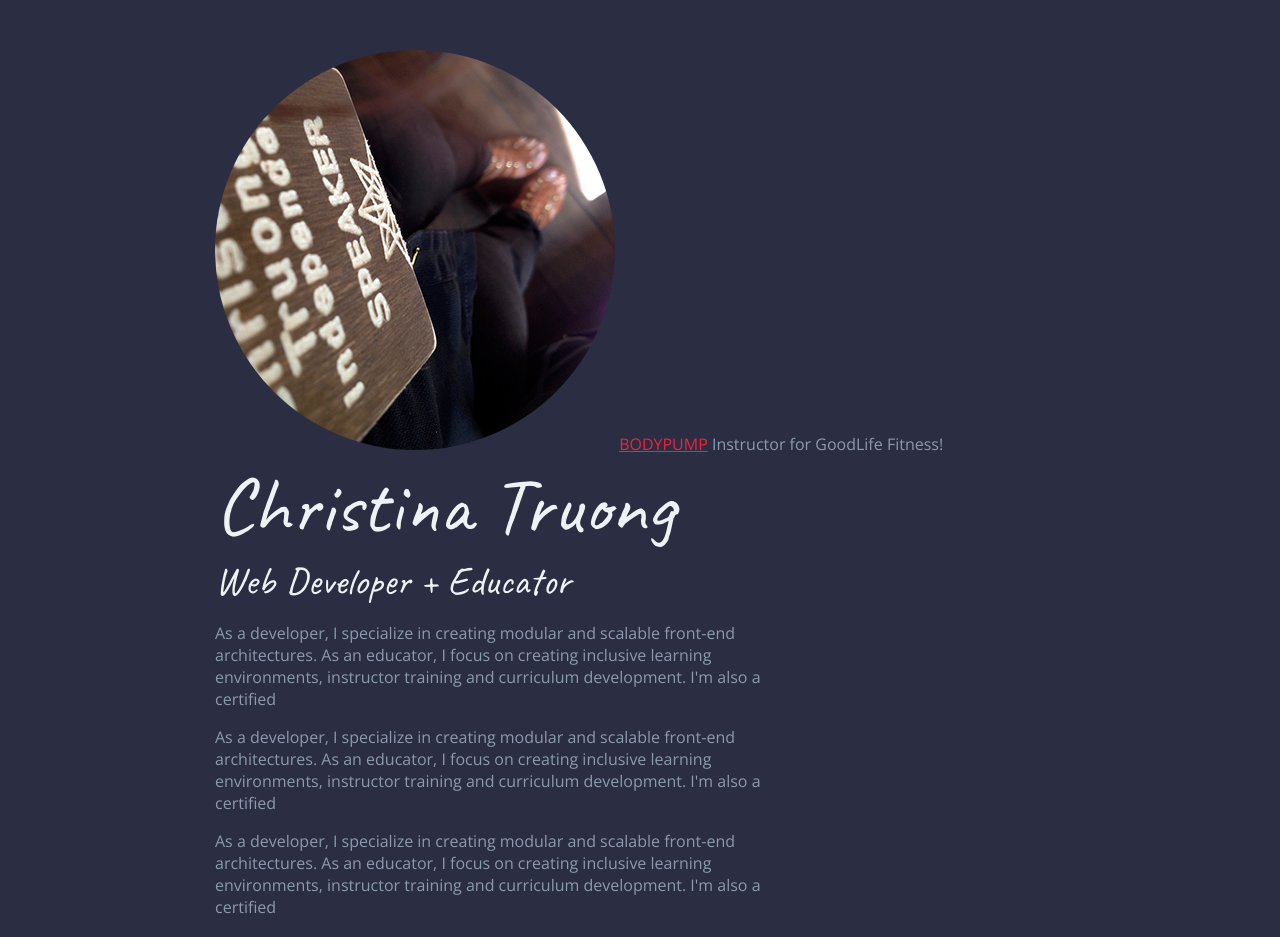
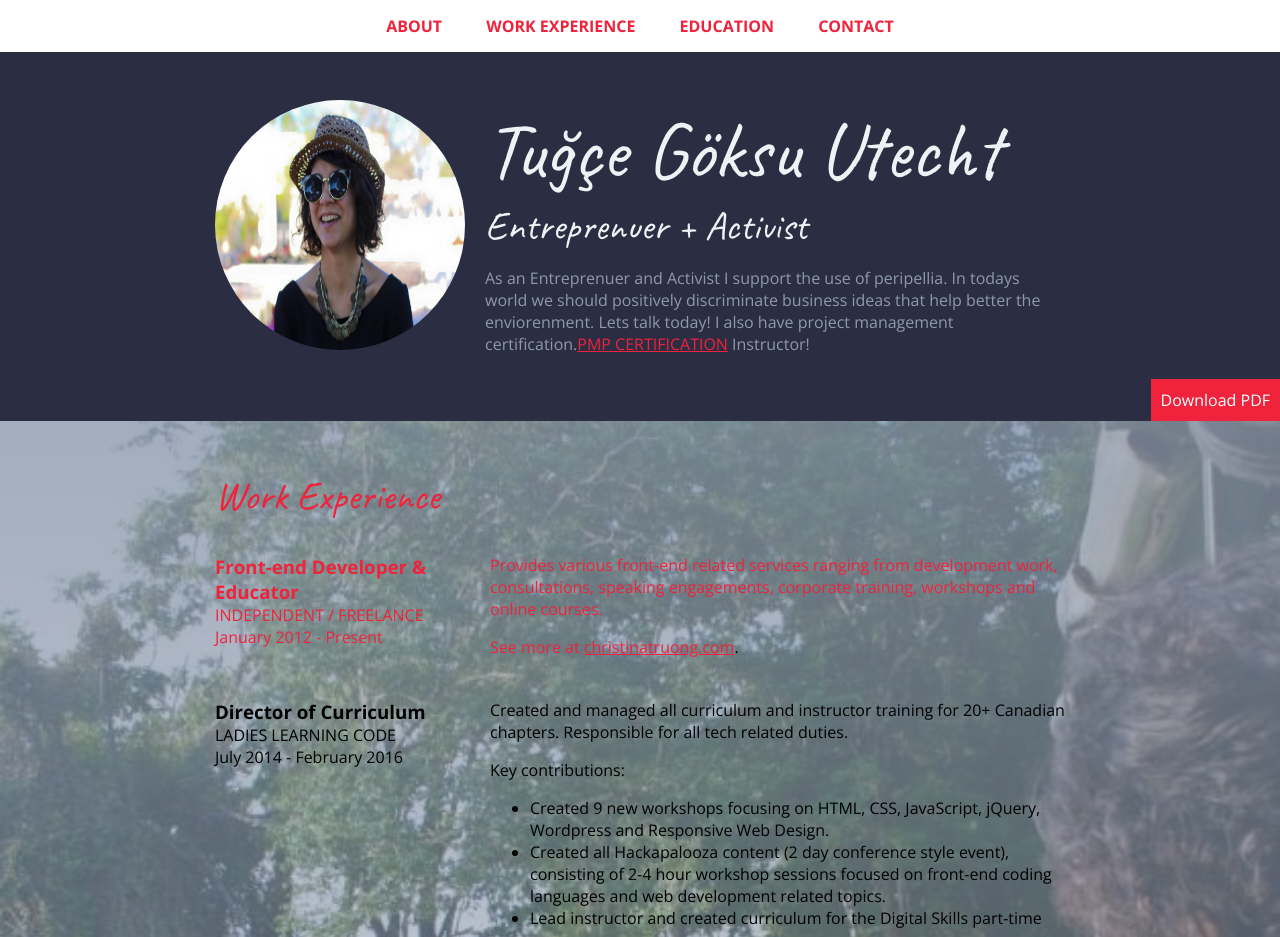
Before and after one commit to tgutecht/LyndaResumeCSS, a plain HTML site: page index.html in a window 1280 px wide. Shown: the top 937 px of the page. Drawn offline with nearby package versions, Linux system fonts and the light colour scheme.

Commit message:
Add files via upload
Resume in progress

```diff
--- /dev/null
+++ b/css/styles.css
@@ -0,0 +1,152 @@
+/* Color Palette
+#2B2D42 - dark blue
+#8D99AE - light blue
+#EDF2F4 - blue/white
+#EF233C - red
+*/
+
+/* Global styles
+-------------------------*/
+/* apply a natural box layout model to all elements, but allowing components to change */
+html {
+  box-sizing: border-box;
+}
+*, *:before, *:after {
+  box-sizing: inherit;
+}
+body {
+  font-family: 'Open Sans', sans-serif;
+  margin: 0;
+}
+h1, h2 {
+  font-family: 'Caveat', cursive;
+  font-weight: 400;
+}
+h1 {
+  font-size: 80px;
+}
+h2 {
+  font-size: 40px;
+  margin-top: 0;
+}
+h3 {
+  margin: 0;
+}
+a {
+  color: #EF233C;
+}
+a:hover {
+  text-decoration: none;
+}
+.content-wrap {
+  max-width: 950px;
+  margin: 0 auto;
+  padding: 50px;
+  overflow: hidden;
+}
+.col-narrow {
+  width: 30%;
+  float: left;
+}
+.col-wide {
+  width: 70%;
+  float: left;
+  padding-left: 20px;
+}
+.uppercase {
+  text-transform: uppercase;
+}
+.btn {
+  text-decoration: none;
+  background-color: #EF233C;
+  color: white;
+  padding: 10px;
+  display: inline-block;
+}
+
+
+/* Header and Footer
+-------------------------*/
+header {
+  padding-top: 50px;
+  position: relative;
+}
+header, footer {
+  background: #2B2D42;
+  color: #8D99AE;
+}
+/* header */
+header h1, header h2 {
+  color: #EDF2F4;
+  margin: 0;
+}
+.profile-img {
+  border-radius: 50%;
+  width: 250px;
+  height: 250px;
+}
+.bozuk {
+  position: absolute;
+  bottom: 0;
+  right: 0;
+}
+/* footer */
+footer {
+  text-align: center;
+}
+.contact-info a {
+  padding: 10px;
+  display: inline-block;
+}
+
+
+/* Navigation
+-------------------------*/
+nav {
+  text-align: center;
+  background: white;
+  position: fixed;
+  top:0 ;
+  width: 100%;
+}
+
+nav a {
+  display: inline-block;
+  padding: 15px 20px;
+  text-decoration: none;
+  text-transform: uppercase;
+  font-weight: 700;
+}
+
+
+/* Work Experience
+-------------------------*/
+.work {
+
+  background: linear-gradient(rgba(141, 153, 174, 0.8),
+                 rgba(141, 153, 174, 0.5)),
+                 url(../images/tugce-photo.jpg) no-repeat fixed;
+                 background-size: cover;
+}
+h3 ~ p {
+  margin: 0;
+}
+.job-description {
+  margin-bottom: 25px;
+}
+.job-description p:first-of-type {
+  margin-top: 0;
+}
+
+
+/* Education
+-------------------------*/
+.education {
+  background: linear-gradient(rgba(141, 153, 174, 0.8),
+                 rgba(141, 153, 174, 0.5)),
+                 url(../images/yeditepe.jpg) no-repeat fixed;
+                 background-size: cover;
+}
+p + h3 {
+  margin-top: 30px;
+}
--- a/index.html
+++ b/index.html
@@ -4,45 +4,54 @@
     <meta charset="UTF-8">
     <meta name="viewport" content="width=device-width, initial-scale=1.0">
     <title>Christina Truong | Resume</title>
-    <link href="https://fonts.googleapis.com/css?family=Caveat|Open+Sans" rel="stylesheet">
-    <link rel="stylesheet" href="styles.css">
+    <link href="https://fonts.googleapis.com/css?family=Caveat|Open+Sans:400,700" rel="stylesheet">
+    <link rel="stylesheet" href="css/styles.css">
 </head>
 <body>
     <!-- // Intro -->
-    <header>
+    <header >
+      <nav>
+          <a href="#about">About</a>
+          <a href="#work">Work Experience</a>
+          <a href="#education">Education</a>
+          <a href="#contact">Contact</a>
+      </nav>
       <div class="content-wrap">
-        <img class="profile-img" class="col-narrow" src="christina-truong.png" alt="Christina Truong">
+        <img class="profile-img col-narrow" src="images/profile.jpg" alt="Christina Truong">
         <div class="col-wide">
-        <h1>Christina Truong</h1>
-        <h2>Web Developer + Educator</h2>
-        <p>As a developer, I specialize in creating modular and scalable front-end architectures. As an educator, I focus on creating inclusive learning environments, instructor training and curriculum development. I'm also a certified
-          <p>As a developer, I specialize in creating modular and scalable front-end architectures. As an educator, I focus on creating inclusive learning environments, instructor training and curriculum development. I'm also a certified
-            <p>As a developer, I specialize in creating modular and scalable front-end architectures. As an educator, I focus on creating inclusive learning environments, instructor training and curriculum development. I'm also a certified
+          <h1>Tuğçe Göksu Utecht</h1>
+          <h2>Entreprenuer + Activist</h2>
+          <p>As an Entreprenuer and Activist I support the use of peripellia. In todays world we should positively discriminate business ideas that help better the enviorenment. Lets talk today! I also have project management certification.<a href="https://www.lesmills.com/workouts/fitness-classes/bodypump/" target="_blank">PMP CERTIFICATION</a> Instructor!</p>
         </div>
-          <a href="https://www.lesmills.com/workouts/fitness-classes/bodypump/" target="_blank">BODYPUMP</a> Instructor for GoodLife Fitness!</p>
       </div>
+      <a href="resume.pdf" class="btn bozuk" download>Download PDF<a/>
     </header>
-
     <main>
         <!-- // Work Experience -->
-        <section class="work">
+        <section id="work" class="work">
           <div class="content-wrap">
             <h2>Work Experience</h2>
 
             <!-- Job 1 Details -->
-            <h3>Independent Front-end Developer & Educator</h3>
-            <p>Independent / Freelance</p>
+            <div class="col-narrow">
+              <h3>Front-end Developer & Educator</h3>
+              <p class="uppercase">Independent / Freelance</p>
               <p>January 2012 - Present</p>
+            </div>
 
+            <div class="col-wide job-description">
               <p>Provides various front-end related services ranging from development work, consultations, speaking engagements, corporate training, workshops and online courses.</p>
               <p>See more at <a href="http://christinatruong.com" target="_blank">christinatruong.com</a>.</p>
+            </div>
 
             <!-- Job 2 Details -->
+            <div class="col-narrow">
               <h3>Director of Curriculum</h3>
-            <p>Ladies Learning Code</p>
+              <p class="uppercase">Ladies Learning Code</p>
               <p>July 2014 - February 2016</p>
-
-            <p>Created and managed all adult focused curriculum, instructor training and tech related strategies and duties.</p>
+            </div>
+            <div class="col-wide job-description">
+              <p>Created and managed all curriculum and instructor training for 20+ Canadian chapters. Responsible for all tech related duties.</p>
               <p>Key contributions:</p>
               <ul>
                   <li>Created 9 new workshops focusing on HTML, CSS, JavaScript, jQuery, Wordpress and Responsive Web Design.</li>
@@ -53,63 +62,68 @@
                   <li>Created interactive slide deck template for consistent national workshop branding.</li>
                   <li>Volunteer lead instructor from 2011-2014 for Toronto workshops and several chapter launches.</li>
               </ul>
+            </div>
 
             <!-- Job 3 Details -->
+            <div class="col-narrow">
               <h3>Lead Front-End Developer</h3>
-            <p>Field ID</p>
+              <p class="uppercase">Field ID</p>
               <p>March 2013 - February 2014</p>
+            </div>
 
+            <div class="col-wide job-description">
               <p>Lead the front-end development for in-house safety inspection software.</p>
               <p>Key contributions:</p>
               <ul>
-                <li>Responsible for recommendations, setting code standards for the front-end development.</li>
+                  <li>Responsible for setting code standards for the front-end development.</li>
                   <li>Created a fully customized front-end framework, including UI/UX.</li>
                   <li>Standardized the site architecture and design. The framework contains reusable components and extensible classes for customization and flexibility.</li>
               </ul>
 
               <p>See my complete work history on <a href="https://www.linkedin.com/in/christinatruong/" target="_blank">LinkedIn</a>.</p>
             </div>
+          </div>
         </section>
 
 
         <!-- // Education -->
-        <section class="education">
+        <section id="education" class="education">
           <div class="content-wrap">
             <h2>Education</h2>
 
             <!-- School 1 details. -->
-            <h3>Seneca College - Toronto, ON</h3>
-            <p>Webmaster Content Site Design Certificate, 2006</p>
-            <p>14 week full-time program.</p>
+            <h3>Yeditepe University - Istanbul, Turkey</h3>
+            <p>Bachelor of Law, 2012</p>
+            <p>Studied Abroad at Erasmus University - Rotterdam, Holland</p>
 
             <!-- School 2 details. -->
-            <h3>York University - Toronto, ON</h3>
-            <p>Bachelor of Arts, 2001-2005</p>
-            <p>Double Major in Communications & Psychology.</p>
+            <h3>University of Arkansas - Fayetteville, AR</h3>
+            <p>Master of Business Administration, 2015-2016</p>
+            <p>Focused on retail marketing and supply chain.</p>
 
             <!-- School 3 details. -->
-            <h3>San Jose State University - San Jose, CA</h3>
-            <p>General Studies, 2000</p>
-            <p>First year general studies.</p>
+            <h3>University of Arkansas Global Campus- Rogers, AR</h3>
+            <p>Front End Web Development, 2018</p>
+            <p>6 month certification program.</p>
           </div>
         </section>
     </main>
 
+
     <!-- // Footer & contact info -->
-    <footer>
+    <footer id="contact">
       <div class="content-wrap">
         <h2>Let's Keep in Touch!</h2>
 
         <!-- Social media links. Add or remove any networks. -->
         <div class="contact-info">
-            <a href="mailto:email@example.com">email@example.com</a>
-            <a href="http://christinatruong.com">christinatruong.com</a>
-            <a href="https://twitter.com/christinatruong">Twitter</a>
-            <a href="https://www.linkedin.com/in/christinatruong/">LinkedIn</a>
+            <a href="mailto:email@example.com">t.g.utecht@gmail.com</a>
+            <a href="http://christinatruong.com">tugcegoksuutecht.com</a>
+            <a href="https://www.linkedin.com/in/tugce-utecht-460449b1/">Linkedin</a>
             <a href="http://fb.me/christinacodes">Facebook</a>
         </div>
 
-        <p>Copyright 2017 by Christina Truong</p>
+        <p>Copyright 2017 by Tuğçe Göksu Utecht</p>
       </div>
     </footer>
 </body>
```
Also changed, not shown: images/profile.jpg (added), images/tugce-photo.jpg (added), images/yeditepe.jpg (added), 1 other file. Lines whose indentation alone changed are shown as unchanged.
